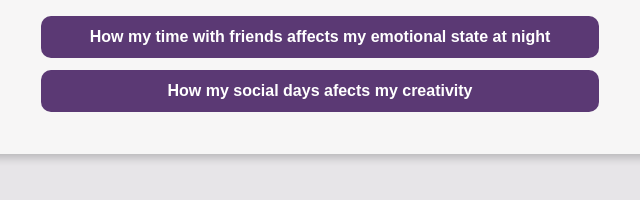
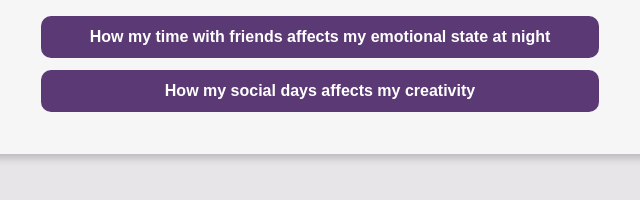
Before and after one commit to LyCoffy/dgm6109, a plain HTML site: page sketches/final/index.html in a window 1280 px wide. Shown: the part 154-354 px from the top of the page, 320-960 px from the left. Drawn offline with Linux system fonts and the light colour scheme.

Commit message:
Update index.html

```diff
--- a/sketches/final/index.html
+++ b/sketches/final/index.html
@@ -16,7 +16,7 @@
         <div class="card">
 
             <a class="btn" href="./plot1">How my time with friends affects my emotional state at night</a>
-            <a class="btn" href="./plot2">How my social days afects my creativity</a>
+            <a class="btn" href="./plot2">How my social days affects my creativity</a>
         </div>
 
     </div>
```
